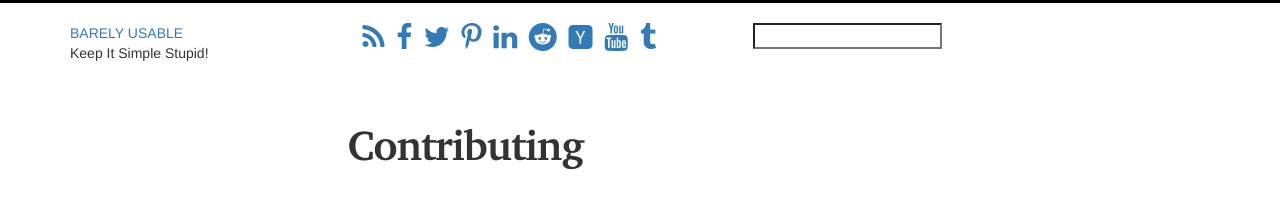
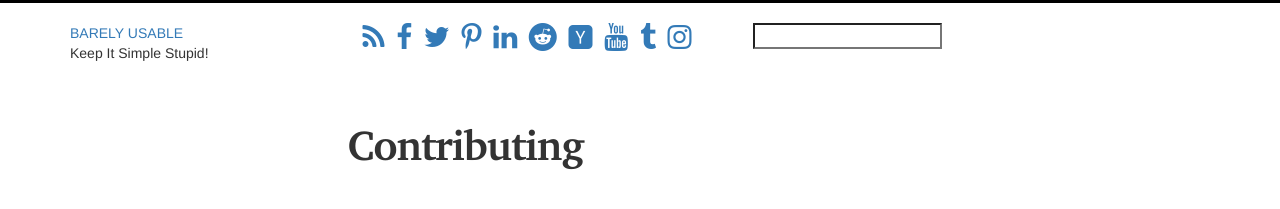
Before and after one commit to wkoszek/barelyusable, a Jekyll site: the page built from contributing.md, in a window 1280 px wide. Shown: the top 209 px of the page. Built offline with Jekyll 4.4.1, drawn with Linux system fonts in a browser that asks for light colours; nearby versions of some CDN libraries; comment, search, counter and statistics services are not loaded.

Commit message:
Add Instagram.

```diff
--- a/_includes/header.html
+++ b/_includes/header.html
@@ -37,10 +37,13 @@
 				<a href="https://www.youtube.com/channel/UCH28zvX3YgI2ZvAO9zjdRpg">
 					<i class="fa fa-youtube fa-2x"></i>
 				</a>
-
 				&nbsp;
 				<a href="http://tumblr.barelyusable.com/">
 					<i class="fa fa-tumblr fa-2x"></i>
+				</a>
+				&nbsp;
+				<a href="https://instagram.com/barelyusable">
+					<i class="fa fa-instagram fa-2x"></i>
 				</a>
 			</div>
 			<div class="col-sm-3" style="border: datted 1px blue; align: right;">
```
